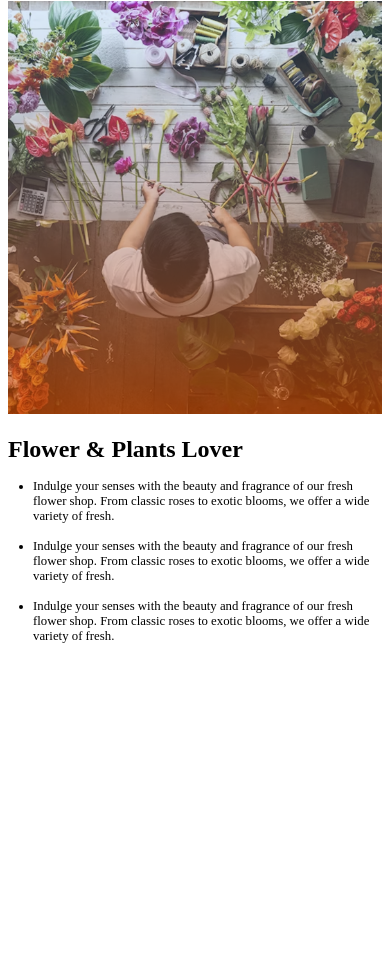
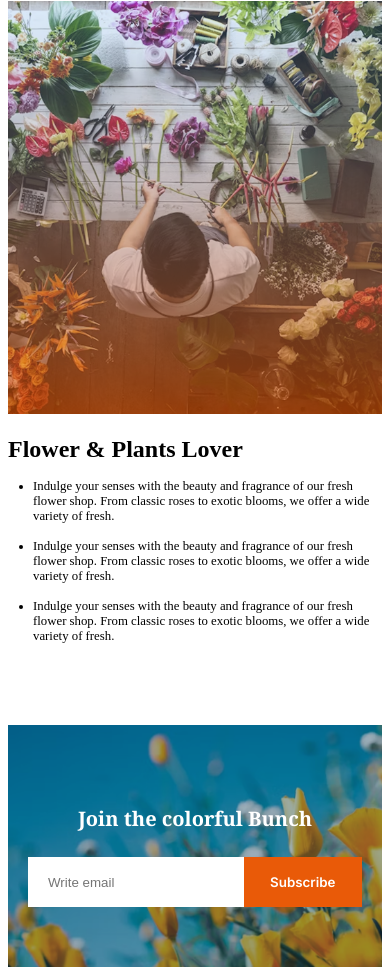
Before and after one commit to nafisfaiyaz-012/assignment-2, a plain HTML site: page index.html in a window 390 px wide. Shown: the part 2490-3465 px from the top of the page. Before the commit the page ends 3215 px from the top, so only its background shows below. Drawn offline with Linux system fonts and the light colour scheme.

Commit message:
join section added with mobile responsiveness

```diff
--- a/index.html
+++ b/index.html
@@ -36,6 +36,7 @@
             </div>
         </section>
     </header>
+
     <!-- This is main section -->
     <main>
         <!-- This is plant section -->
@@ -112,15 +113,30 @@
                 <div class="loverdesc">
                     <h3 class="title">Flower & Plants Lover</h3>
                     <ul>
-                        <li class="description">Indulge your senses with the beauty and fragrance of our fresh flower shop. From classic
+                        <li class="description">Indulge your senses with the beauty and fragrance of our fresh flower
+                            shop. From classic
                             roses to exotic blooms, we offer a wide variety of fresh.</li>
-                        <li class="description">Indulge your senses with the beauty and fragrance of our fresh flower shop. From classic
+                        <li class="description">Indulge your senses with the beauty and fragrance of our fresh flower
+                            shop. From classic
                             roses to exotic blooms, we offer a wide variety of fresh.</li>
-                        <li class="description">Indulge your senses with the beauty and fragrance of our fresh flower shop. From classic
+                        <li class="description">Indulge your senses with the beauty and fragrance of our fresh flower
+                            shop. From classic
                             roses to exotic blooms, we offer a wide variety of fresh.</li>
                     </ul>
                 </div>
             </div>
+        </section>
+
+        <!-- This is join section -->
+        <section class="join-colorful-bunch">
+            <div class="join-colorful-bunch-details">
+                <h3 class="join-title font-noto-serif">Join the colorful Bunch</h3>
+            </div>
+            <div class="input-subscribe">
+                <input class="input-area" type="email" name="" id="" placeholder="Write email">
+                <button class="join-btn font-inter" type="submit">Subscribe</button>
+            </div>
+
         </section>
     </main>
 
--- a/styles/flower.css
+++ b/styles/flower.css
@@ -36,10 +36,12 @@
     margin-top: 0;
     margin-bottom: 15px;
 }
+
 .description {
     font-size: 1.3rem;
     max-width: 570px;
 }
+
 .text-center {
     text-align: center;
 }
@@ -116,10 +118,12 @@
     display: flex;
     flex-direction: column;
 }
-.plant-header{
+
+.plant-header {
     display: grid;
     justify-items: center;
 }
+
 .card-container {
     display: grid;
     grid-template-columns: repeat(4, 1fr);
@@ -144,24 +148,29 @@
 }
 
 /* plants lover section */
-.plants-lover{
+.plants-lover {
     display: flex;
     gap: 60px;
 }
-.loverboy{
+
+.loverboy {
     flex: 1;
 }
-.loverboy img{
+
+.loverboy img {
     width: 100%;
 }
-.loverdesc{
+
+.loverdesc {
     flex: 1;
 }
-.parent-plantslover-loverboy{
+
+.parent-plantslover-loverboy {
     position: relative;
 
 }
-.plants-lover > img{
+
+.plants-lover>img {
     position: absolute;
     top: -140px;
     left: 347px;
@@ -169,6 +178,65 @@
     max-width: 286px;
     max-height: 286px;
 }
+
+/* join section styles */
+.join-colorful-bunch {
+    max-width: 1440px;
+
+    /* height: 550px; */
+    margin: 0 auto;
+    background-image: url('../assets/news-letter-bg.png');
+    background-repeat: no-repeat;
+    background-size: cover;
+
+
+}
+
+.join-colorful-bunch-details {
+    display: flex;
+    justify-content: center;
+    align-items: center;
+
+}
+
+.join-title {
+    margin-top: 150px;
+    color: white;
+    font-weight: bold;
+    font-size: 3.5rem;
+    margin-bottom: 0;
+}
+
+.input-area {
+    width: 100%;
+    height: 50px;
+    border: none;
+    padding-left: 20px;
+    margin-top: 25px;
+    /* margin-bottom: 150px; */
+}
+
+.join-btn {
+    width: 55%;
+    height: 50px;
+    border: none;
+    color: white;
+    background-color: #E95A08;
+    height: 50px;
+    font-weight: 600;
+    margin-top: 25px;
+
+}
+
+.input-subscribe {
+    display: flex;
+    width: 80%;
+    padding-left: 300px;
+    padding-bottom: 150px;
+}
+
+
+
 
 @media screen and (max-width: 546px) {
     .container {
@@ -206,15 +274,31 @@
         margin-top: 0;
     }
 
-    .plants-lover{
+    .plants-lover {
         flex-direction: column;
         gap: 18px;
     }
-    .plants-lover .loverdesc ul{
+
+    .plants-lover .loverdesc ul {
         padding-left: 25px;
         text-align: left;
     }
-    .plants-lover > img{
-    display: none;
+
+    .plants-lover > img {
+        display: none;
+    }
+
+
+    .join-title {
+        font-size: 1.25rem;
+        margin-top: 80px;
+    }
+
+    .input-subscribe {
+        width: 100%;
+        /* padding-left: 20px;
+        padding-right: 20px;
+        padding-bottom: 60px; */
+        padding: 0 20px 60px 20px;
+    }
 }
-}
```
Also changed, not shown: join section rough might delete later.txt (added).
